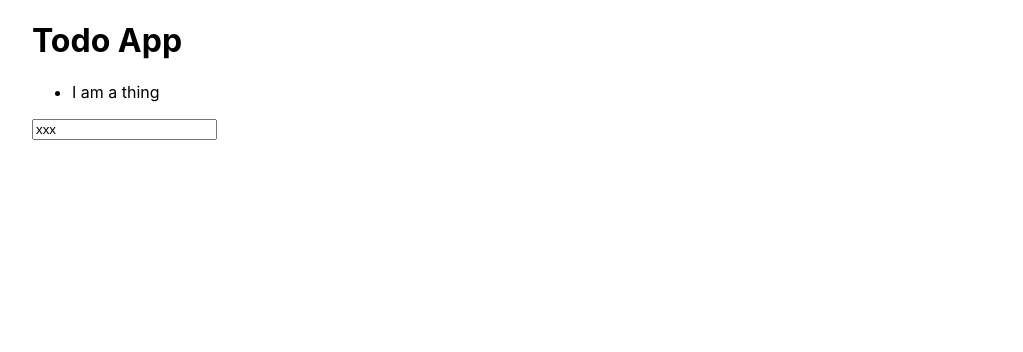
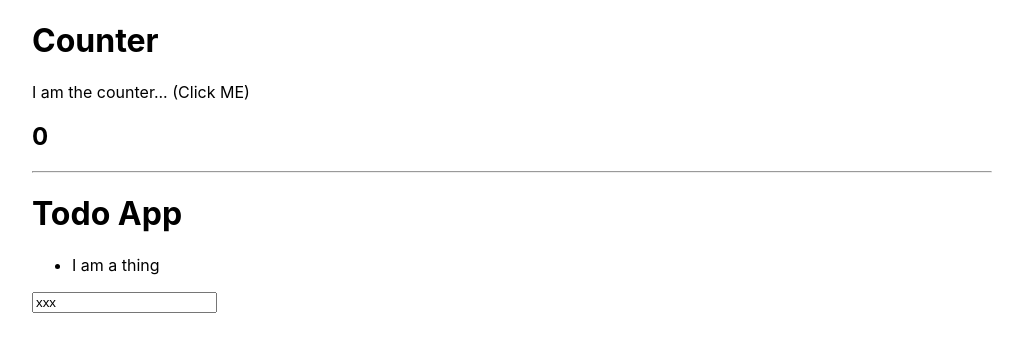
Before and after one commit to birksy89/Redux-Todo-List, a React (Create React App) app: page / in a window 1280 px wide. Shown: the top 352 px of the page, without its empty margins (128-1151 px from the left). Built offline with nearby package versions, Linux system fonts and the light colour scheme.

Commit message:
Working, but bad implementation

```diff
--- a/package.json
+++ b/package.json
@@ -5,7 +5,9 @@
   "dependencies": {
     "react": "^16.8.6",
     "react-dom": "^16.8.6",
-    "react-scripts": "3.0.1"
+    "react-redux": "^7.0.3",
+    "react-scripts": "3.0.1",
+    "redux": "^4.0.1"
   },
   "scripts": {
     "start": "react-scripts start",
--- a/src/App.js
+++ b/src/App.js
@@ -1,17 +1,46 @@
-import React from 'react';
-import './App.css';
+import React from "react";
+import { createStore } from "redux";
+import { Provider } from "react-redux";
+import "./App.css";
 
 //  Components
-import TodoList from './components/TodoList'
-import AddTodo from './components/AddTodo'
+import TodoList from "./components/TodoList";
+import AddTodo from "./components/AddTodo";
+// Counter
+import Counter from "./components/Counter";
+
+//  Reducer(s)
+import rootReducer from "./reducers";
+
+// Create a Redux store holding the state of your app.
+// Its API is { subscribe, dispatch, getState }.
+let store = createStore(
+  rootReducer,
+  window.__REDUX_DEVTOOLS_EXTENSION__ && window.__REDUX_DEVTOOLS_EXTENSION__()
+);
+
+
+// The only way to mutate the internal state is to dispatch an action.
+// The actions can be serialized, logged or stored and later replayed.
+// store.dispatch({ type: "INCREMENT" });
+// // 1
+// store.dispatch({ type: "INCREMENT" });
+// // 2
+// store.dispatch({ type: "DECREMENT" });
+// // 1
 
 function App() {
   return (
-    <div className="App">
-      <h1>Todo App</h1>
-      <TodoList/>
-      <AddTodo/>
-    </div>
+    <Provider store={store}>
+      <div className="App">
+        <h1>Counter</h1>
+        <Counter/>
+        <hr/>
+        <h1>Todo App</h1>
+        <TodoList />
+        <AddTodo />
+      </div>
+    </Provider>
   );
 }
 
--- /dev/null
+++ b/src/actions/actionCreators.js
@@ -0,0 +1,34 @@
+export const increment = () => ({
+  type: 'INCREMENT',
+})
+export const decrement = () => ({
+  type: 'DECREMENT',
+})
+export const reset = () => ({
+  type: 'RESET',
+})
+
+
+
+// let nextTodoId = 0
+// export const addTodo = text => ({
+//   type: 'ADD_TODO',
+//   id: nextTodoId++,
+//   text
+// })
+
+// export const setVisibilityFilter = filter => ({
+//   type: 'SET_VISIBILITY_FILTER',
+//   filter
+// })
+
+// export const toggleTodo = id => ({
+//   type: 'TOGGLE_TODO',
+//   id
+// })
+
+// export const VisibilityFilters = {
+//   SHOW_ALL: 'SHOW_ALL',
+//   SHOW_COMPLETED: 'SHOW_COMPLETED',
+//   SHOW_ACTIVE: 'SHOW_ACTIVE'
+// }
--- /dev/null
+++ b/src/components/Counter.js
@@ -0,0 +1,32 @@
+import React, { Component } from "react";
+import { connect } from "react-redux";
+
+import { increment, decrement, reset } from "../actions/actionCreators";
+
+class Counter extends Component {
+  handleClick = () => {
+    console.log("Clicked...");
+    this.props.increment();
+  };
+  render() {
+    return (
+      <div onClick={() => this.handleClick()}>
+        I am the counter... (Click ME)
+        <h2>{this.props.state}</h2>
+      </div>
+    );
+  }
+}
+
+const mapStateToProps = state => {
+  return {
+    state
+  };
+};
+
+const mapDispatchToProps = { increment, decrement, reset };
+
+export default connect(
+  mapStateToProps,
+  mapDispatchToProps
+)(Counter);
--- /dev/null
+++ b/src/reducers/index.js
@@ -0,0 +1,27 @@
+/**
+ * This is a reducer, a pure function with (state, action) => state signature.
+ * It describes how an action transforms the state into the next state.
+ *
+ * The shape of the state is up to you: it can be a primitive, an array, an object,
+ * or even an Immutable.js data structure. The only important part is that you should
+ * not mutate the state object, but return a new object if the state changes.
+ *
+ * In this example, we use a `switch` statement and strings, but you can use a helper that
+ * follows a different convention (such as function maps) if it makes sense for your
+ * project.
+ */
+export default  function counter(state = 0, action) {
+    console.log("Inside the reducer");
+
+    switch (action.type) {
+      case "INCREMENT":
+        console.log("Inside action type - increment");
+
+        return state + 1;
+      case "DECREMENT":
+        return state - 1;
+      default:
+        return state;
+    }
+  }
+;
```
Also changed, not shown: 1 other file (tests, documents, lock files or other folders).
